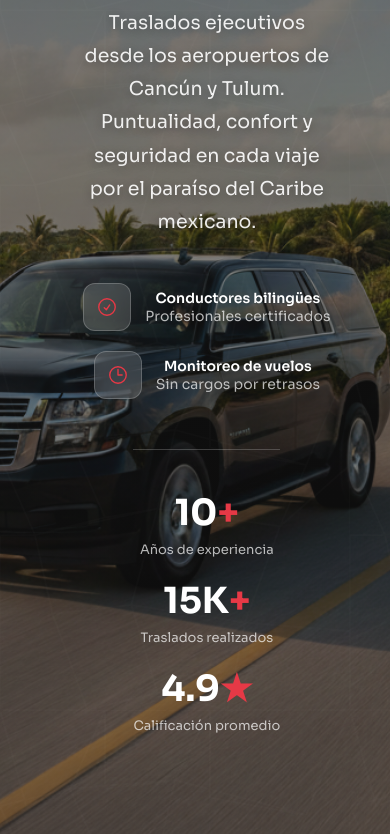
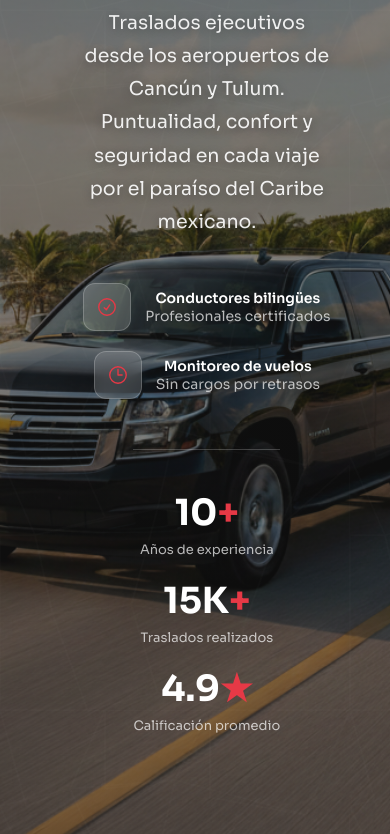
Before and after one commit to dukaramakaro/opa2-preview, a website: page index.html in a window 390 px wide. Shown: the part 340-1174 px from the top of the page. Drawn offline with nearby package versions, Linux system fonts and the light colour scheme; no server answers.

Commit message:
Update index.html

```diff
--- a/index.html
+++ b/index.html
@@ -2,7 +2,7 @@
 <html lang="es">
 <head>
     <meta charset="UTF-8">
-    <meta name="viewport" content="width=device-width, initial-scale=1.0">
+    <meta name="viewport" content="width=device-width, initial-scale=1.0, maximum-scale=1.0, user-scalable=no">
     <title>OPA2 - Transportación Premium Riviera Maya</title>
     <link href="https://fonts.googleapis.com/css2?family=Sora:wght@300;400;500;600;700&display=swap" rel="stylesheet">
     <!-- EmailJS SDK -->
@@ -406,7 +406,7 @@
             .nav-logo img { height: 60px; }
             .nav-links > a:not(.nav-lang a) { display: none; }
             .flota-grid, .why-grid { grid-template-columns: 1fr; }
-            .hero { background-position: 65% center; background-size: cover; }
+            .hero { background-position: 55% center; background-size: cover; }
             .hero-title { font-size: 32px; }
             .hero-content { padding: 30px 20px; }
             .hero-form-container { padding: 10px 20px 50px; }
```
